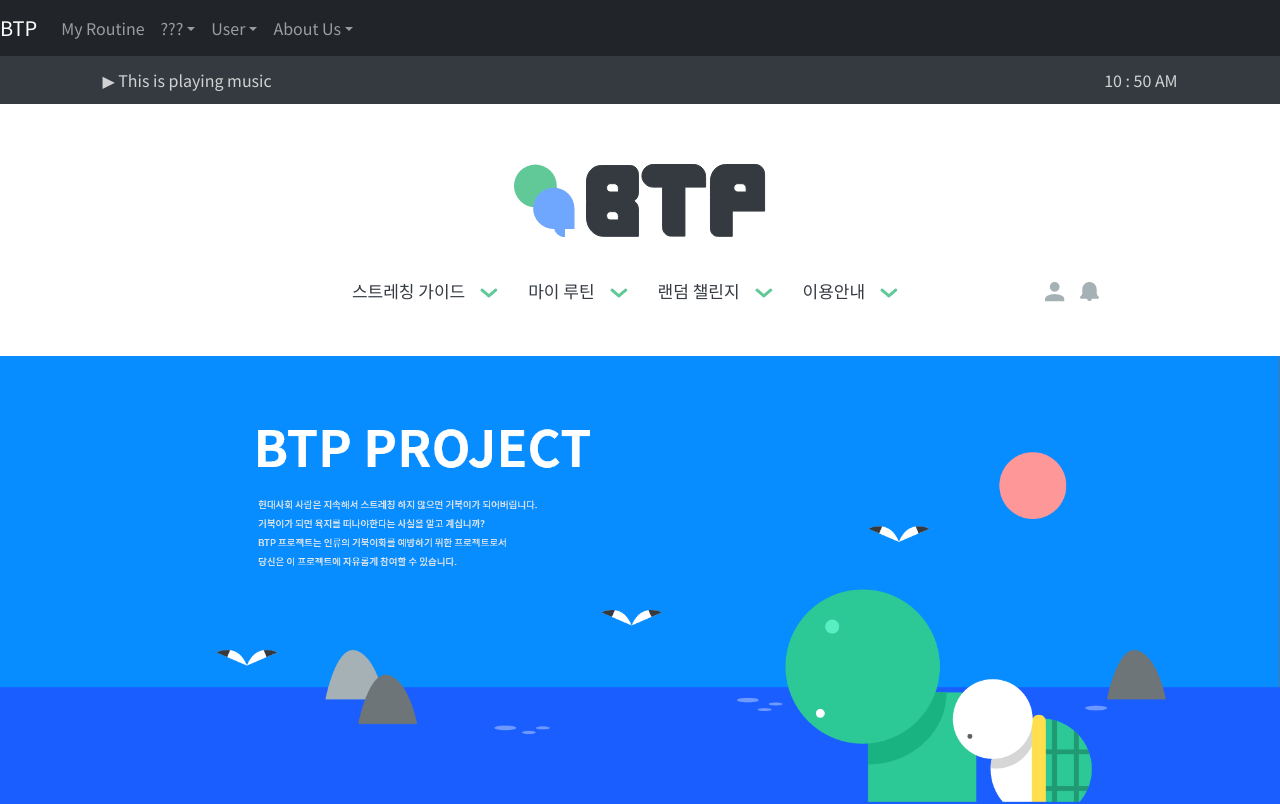
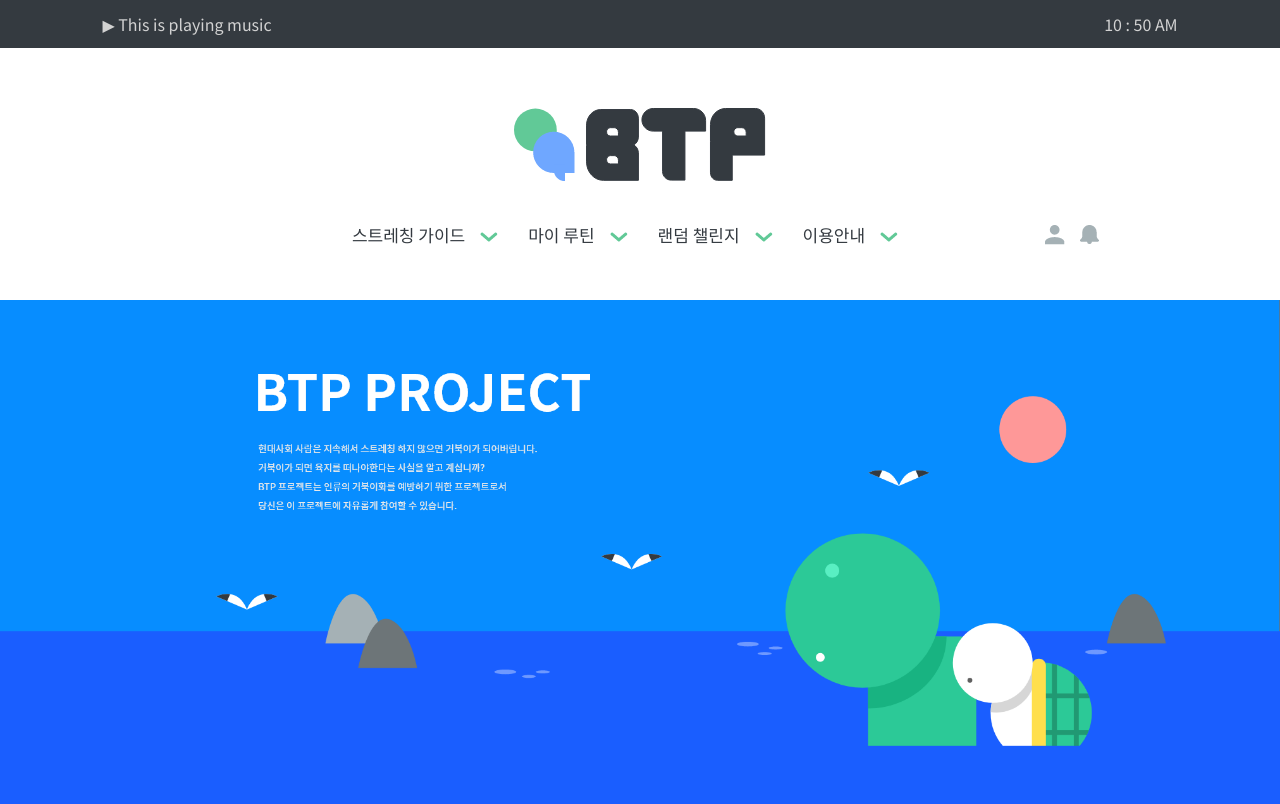
Before and after one commit to turtle-engineers/BTP_ui, a Vue app: page / in a window 1280 px wide. Shown: the top 804 px of the page. Built offline with nearby package versions, Linux system fonts and the light colour scheme.

Commit message:
상단 Navbar 컴포넌트  삭제

```diff
--- a/src/App.vue
+++ b/src/App.vue
@@ -8,13 +8,11 @@
 </template>
 
 <script>
-import Header from "./components/layout/Header.vue"
 
 export default {
   name: 'App',
 
   components: {
-    Header,
   },
 
   data: () => ({
--- a/src/assets/scss/components/header.scss
+++ b/src/assets/scss/components/header.scss
@@ -68,7 +68,7 @@ nav ul li {
 //PRIVATE MENU
 .my-menu {
   position: absolute;
-  top: 277px;
+  top: 220px;
   right: 13%; //임의
 }
 .my-menu img{
--- a/src/components/layout/Header.vue
+++ /dev/null
@@ -1,33 +0,0 @@
-<template>
-<div>
-  <b-navbar type="dark" variant="dark">
-    <b-navbar-brand href="/">BTP</b-navbar-brand>
-    <b-navbar-nav>
-      <b-nav-item href="/myroutine">My Routine</b-nav-item>
-
-      <!-- Navbar dropdowns -->
-      <b-nav-item-dropdown text="???" right>
-        <b-dropdown-item href="/randomChallenge">랜덤 챌린지</b-dropdown-item>
-        <b-dropdown-item href="/myturtle">거북이 키우기</b-dropdown-item>
-        <b-dropdown-item href="/stretchingGuide">스트레칭 가이드</b-dropdown-item>
-      </b-nav-item-dropdown>
-
-      <b-nav-item-dropdown text="User" right>
-        <b-dropdown-item href="/account">Account</b-dropdown-item>
-        <b-dropdown-item href="/settings">Settings</b-dropdown-item>
-        <b-dropdown-item href="/missionList">Mission List</b-dropdown-item>
-      </b-nav-item-dropdown>
-
-      <b-nav-item-dropdown text="About Us" right>
-        <b-dropdown-item href="/about">프로젝트 소개</b-dropdown-item>
-        <b-dropdown-item href="/story">브랜드 스토리</b-dropdown-item>
-      </b-nav-item-dropdown>
-    </b-navbar-nav>
-  </b-navbar>
-</div>
-</template>
-<script>
-export default {
-    name: "header",
-};
-</script>
```
